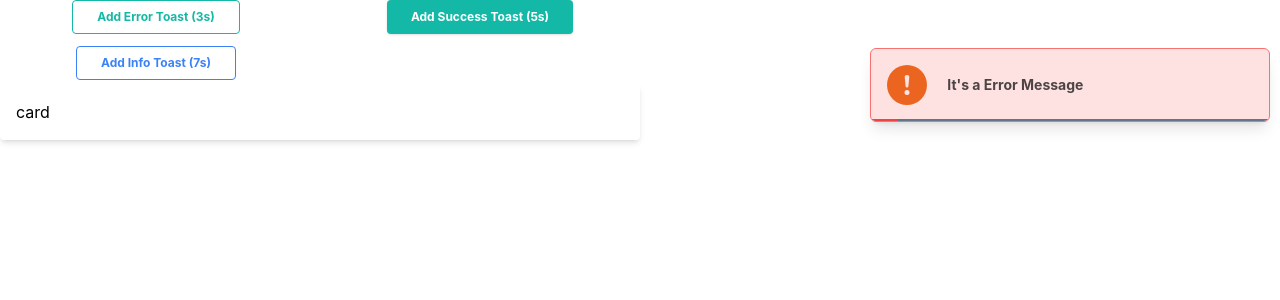
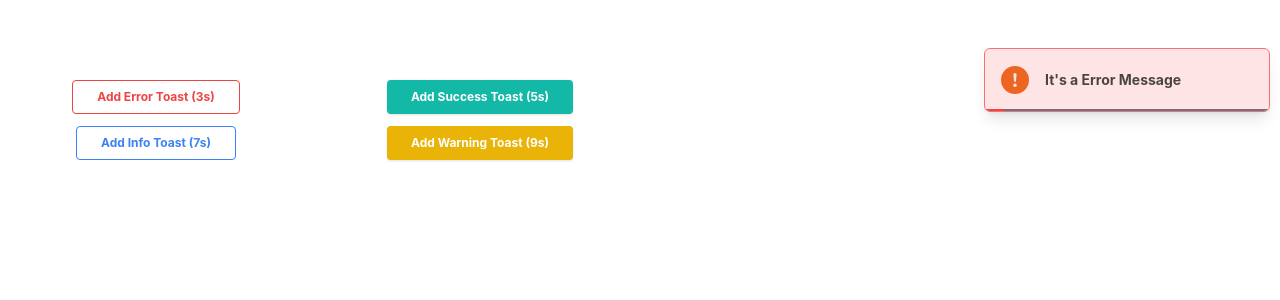
Before and after one commit to mehdad-hussain/toast-notification, a React (Create React App) app: page / in a window 1280 px wide. Both pictures are taken after a click on the button "Add Error Toast (3s)". Shown: the top 300 px of the page. Built offline with nearby package versions, Linux system fonts and the light colour scheme; some icons are missing.

Commit message:
6/2 - tPortal autoClose falsy value bug fixed

```diff
--- a/src/components/toast/Toast.jsx
+++ b/src/components/toast/Toast.jsx
@@ -21,19 +21,19 @@ export const Toast = ({ mode, onClose, message, isAutoClose, timer = 5 }) => {
       <div className={classes}>
         <CheckCircleIcon
           className={joinClasses(
-            "w-11 h-11 fill-green-500/70 stroke-1",
+            "w-8 h-8 fill-green-500/70 stroke-1",
             mode !== "success" && "hidden"
           )}
         />
         <InformationCircleIcon
           className={joinClasses(
-            "w-10 h-10 fill-blue-500",
+            "w-7 h-7 fill-blue-500",
             mode !== "info" && "hidden"
           )}
         />
         <ExclamationCircleIcon
           className={joinClasses(
-            "w-10 h-10 ",
+            "w-7 h-7 ",
             mode === "success" ? "hidden" : mode === "info" ? "hidden" : "",
             mode === "error" ? "fill-orange-600/90" : "fill-amber-500/90"
           )}
--- a/src/components/toast/Toast.module.scss
+++ b/src/components/toast/Toast.module.scss
@@ -1,18 +1,33 @@
+$success: #3fbd63c4;
+$success-md: #3fbd637c;
+$success-l: #3fbd632d;
+$info: #0069dec4;
+$info-md: #0069de7c;
+$info-l: #0069de2d;
+
+$warning: #ef9400c4;
+$warning-md: #ef94007c;
+$warning-l: #ef94002d;
+
+$danger: #ea4e2cc4;
+$danger-md: #ea4e2c7c;
+$danger-l: #ea4e2c2d;
+
 .toast {
-  @apply bg-white p-4 max-w-[420px] min-w-[400px] rounded-md shadow-lg cursor-pointer font-medium grid grid-cols-7 items-center relative overflow-hidden;
+  @apply bg-white p-4 max-w-[420px] min-w-[286px] rounded-md shadow-lg cursor-pointer font-medium grid grid-cols-7 items-center relative overflow-hidden;
 
   &-success {
-    @apply border border-green-400 bg-green-800/10;
+    @apply border border-green-400 bg-green-100/90;
   }
 
   &-error {
-    @apply border border-red-400 bg-red-400/20;
+    @apply border border-red-400 bg-red-100/90;
   }
   &-warning {
     @apply border border-orange-300 bg-orange-100/90;
   }
   &-info {
-    @apply border border-blue-400 bg-blue-200/70;
+    @apply border border-blue-400 bg-blue-100/90;
   }
 
   &__content {
--- a/src/components/toastPortal/ToastPortal.jsx
+++ b/src/components/toastPortal/ToastPortal.jsx
@@ -32,7 +32,7 @@ export const ToastPortal = forwardRef((props, ref) => {
         {
           message: toast.message,
           timer: toast.timer ? toast.timer : 5,
-          isAutoClose: toast.isAutoClose ? toast.isAutoClose : true,
+          isAutoClose: toast.isAutoClose === false ? false : true,
           id: uuid(),
           mode: "success",
         },
@@ -42,21 +42,25 @@ export const ToastPortal = forwardRef((props, ref) => {
       setToasts((prevToasts) => [
         ...prevToasts,
         {
-          ...toast,
+          message: toast.message,
+          timer: toast.timer ? toast.timer : 5,
+          isAutoClose: toast.isAutoClose === false ? false : true,
           id: uuid(),
           mode: "info",
-          isAutoClose: toast.isAutoClose ? toast.isAutoClose : true,
         },
       ]);
     },
     warn: (toast) => {
+      console.log("toast--", toast);
       setToasts((prevToasts) => [
         ...prevToasts,
         {
-          ...toast,
+          message: toast.message,
+          timer: toast.timer ? toast.timer : 5,
+          isAutoClose: toast.isAutoClose === false ? false : true,
+          // as if isAutoClose equal to false it's a falsy value so we need to check if it's equal to true
           id: uuid(),
           mode: "warning",
-          isAutoClose: toast.isAutoClose ? toast.isAutoClose : true,
         },
       ]);
     },
@@ -64,10 +68,11 @@ export const ToastPortal = forwardRef((props, ref) => {
       setToasts((prevToasts) => [
         ...prevToasts,
         {
-          ...toast,
+          message: toast.message,
+          timer: toast.timer ? toast.timer : 5,
+          isAutoClose: toast.isAutoClose === false ? false : true,
           id: uuid(),
           mode: "error",
-          isAutoClose: toast.isAutoClose ? toast.isAutoClose : true,
         },
       ]);
     },
--- a/src/hooks/use-toast-auto-close.js
+++ b/src/hooks/use-toast-auto-close.js
@@ -20,6 +20,9 @@ export const useToastAutoClose = ({
     // todo: this problem is happening for js closure, learn about it in detail
 
     let autoCloseToasts = toasts.filter((toast) => toast.isAutoClose);
+
+    console.log("autoCloseToasts", autoCloseToasts);
+
     if (autoCloseToasts.length > 0) {
       const toast = autoCloseToasts[autoCloseToasts.length - 1];
       // const id = toasts[0].id;
--- a/src/hooks/use-toast-portal.js
+++ b/src/hooks/use-toast-portal.js
@@ -13,7 +13,7 @@ export const useToastPortal = () => {
     const div = document.createElement("div");
 
     div.id = portalId;
-    div.style = "position: fixed; top: 3rem; right: 10px;";
+    div.style = "position: fixed; top: 3rem; right: 10px; z-index: 1000;";
     document.getElementsByTagName("body")[0].prepend(div);
     setLoaded(true);
 
--- a/src/pages/home/Home.js
+++ b/src/pages/home/Home.js
@@ -9,8 +9,7 @@ export const Home = () => {
 
   return (
     <>
-      {/* make a button container  tailwind classes */}
-      <div className="grid items-center justify-center w-1/2 grid-cols-2 gap-2 h-1/2 justify-items-center">
+      <div className="grid items-center justify-center w-1/2 grid-cols-2 gap-2 mt-20 h-1/2 justify-items-center">
         <BtnOutline
           onClick={() => {
             toast.current.error({
@@ -18,8 +17,8 @@ export const Home = () => {
               timer: 3,
             });
           }}
-          bgColor="bg-teal-500"
-          text="text-teal-500 text-xs font-bold"
+          bgColor="bg-red-500"
+          text="text-red-500 text-xs font-bold"
           padding="px-6 py-2"
           borderRadius="rounded"
         >
@@ -44,8 +43,8 @@ export const Home = () => {
         <BtnOutline
           onClick={() => {
             toast.current.info({
-              message: " It's a Info Message",
-              timer: 7,
+              message:
+                " It's a Info Message, it will be closed after 7s .. Lorem ipsum dolor sit amet consectetur adipisicing elit. Quas sapiente illo quidem vel ipsa, pariatur nulla atque ab error quos.",
             });
           }}
           bgColor="bg-blue-500"
@@ -55,9 +54,24 @@ export const Home = () => {
         >
           Add Info Toast (7s)
         </BtnOutline>
+
+        <BtnSolid
+          onClick={() => {
+            toast.current.warn({
+              message: " It's a Warning Message",
+              isAutoClose: true,
+            });
+          }}
+          bgColor="bg-yellow-500"
+          text="text-xs text-white font-bold"
+          padding="px-6 py-[9px]"
+          borderRadius="rounded"
+        >
+          Add Warning Toast (9s)
+        </BtnSolid>
       </div>
 
-      <div className="card focus:ring-1 focus:ring-orange-600">card</div>
+      {/* <div className="card focus:ring-1 focus:ring-orange-600">card</div> */}
     </>
   );
 };
```
